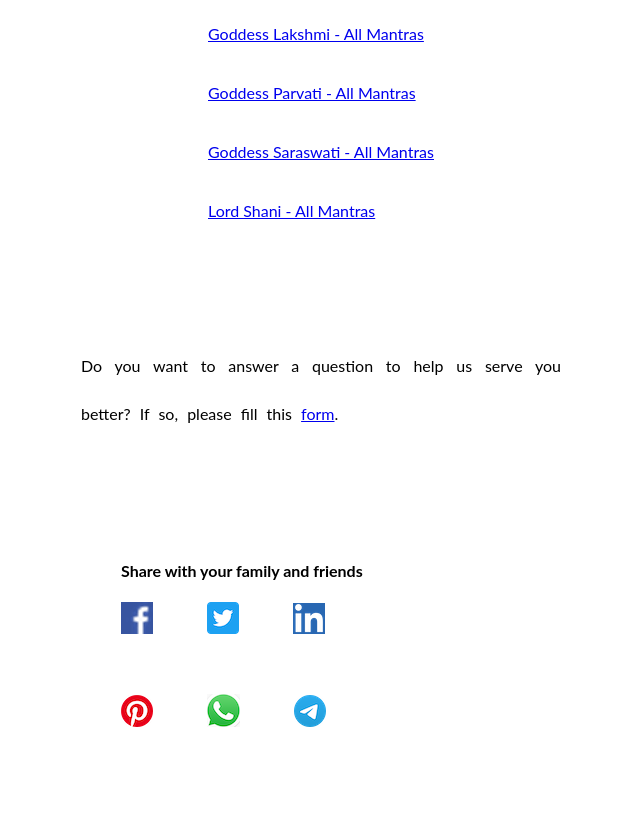
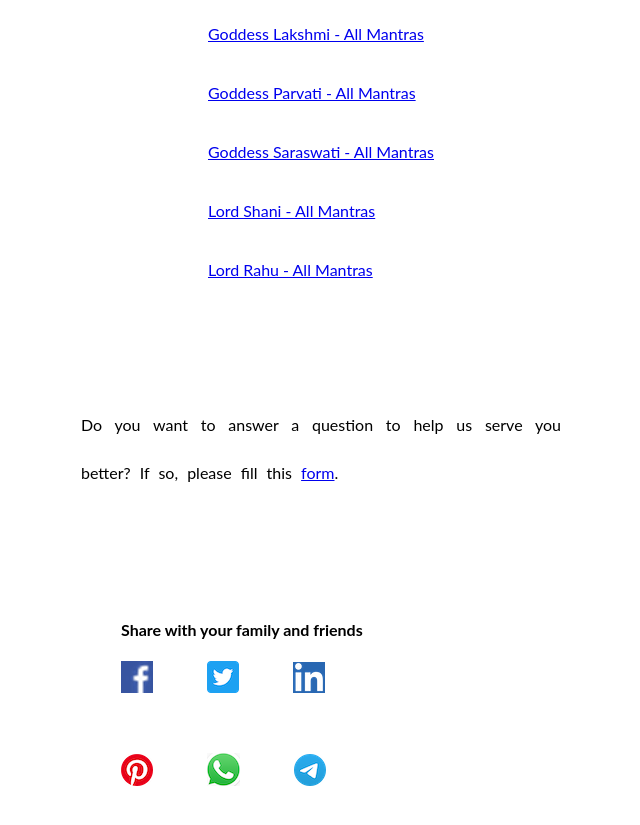
Before and after one commit to abhishekdjoshi/abhishekdjoshi.kclstr.io, a Jekyll site: the page deity.html, which Jekyll copies as it is, in a window 1280 px wide and 900 px high, scrolled down 785 px. Shown: the top 825 px of the window, without its empty margins (319-959 px from the left). Built offline with Jekyll 4.4.1, drawn with Linux system fonts in a browser that asks for light colours; a script that is not in the unit is left out.

Commit message:
Update deity.html

```diff
--- a/deity.html
+++ b/deity.html
@@ -222,6 +222,13 @@
             >
           </td>
         </tr>
+        <tr>
+          <td>
+            <a href="/pages/rahu/all.html" target="_blank"
+              >Lord Rahu - All Mantras</a
+            >
+          </td>
+        </tr>
       </table>
 
       <br /><br />
```
